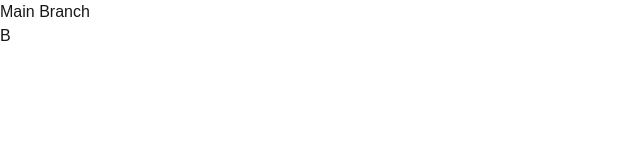
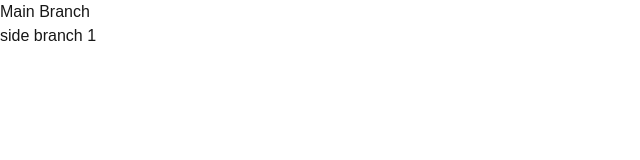
Before and after one commit to Utkarsh164/temp, a Next.js app: page / in a window 1280 px wide. Shown: the top 160 px of the page, without its empty margins (0-640 px from the left). Built offline with nearby package versions, Linux system fonts and the light colour scheme.

Commit message:
new commit

```diff
--- a/app/page.js
+++ b/app/page.js
@@ -4,7 +4,7 @@ import Image from "next/image";
 export default function Home() {
   return (
     <div>
-      Main Branch <B />
+      Main Branch <B/>
     </div>
   );
 }
--- a/branch/b.jsx
+++ b/branch/b.jsx
@@ -2,7 +2,7 @@ import React from 'react'
 
 const B = () => {
   return (
-    <div>B</div>
+    <div>side branch 1</div>
   )
 }
 
```
